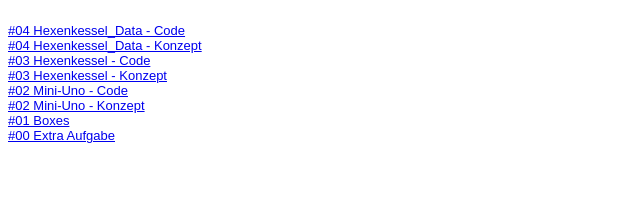
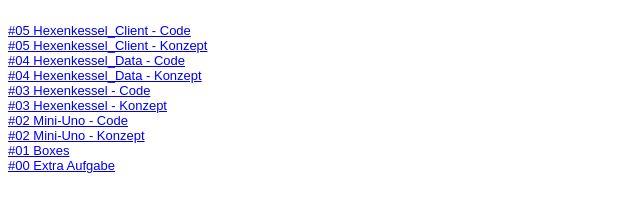
Before and after one commit to ayaan99/EIA2-WiSe20, a website: page Steckbrief/steckbrief.htm in a window 1280 px wide. Shown: the whole page, without its empty margins (0-640 px from the left). Drawn offline with Linux system fonts and the light colour scheme.

Commit message:
update Steckbrief #05

```diff
--- a/Steckbrief/steckbrief.htm
+++ b/Steckbrief/steckbrief.htm
@@ -12,6 +12,10 @@ body {
 </style>
 </head>
 <body>
+	<br>
+	<a href="/EIA2-WiSe20/02_Praktikum/L05_Hexenkessel_Client/PotionMaker5.html" target="_blank">#05 Hexenkessel_Client - Code</a>
+	<br>
+	<a href="/EIA2-WiSe20/02_Praktikum/L05_Hexenkessel_Client/Konzept/Hexenkessel5_Konzept_gesamt.pdf" target="_blank">#05 Hexenkessel_Client - Konzept</a>
 	<br>
 	<a href="/EIA2-WiSe20/02_Praktikum/L04_Hexenkessel_Data/PotionMaker4.html" target="_blank">#04 Hexenkessel_Data - Code</a>
 	<br>
```
